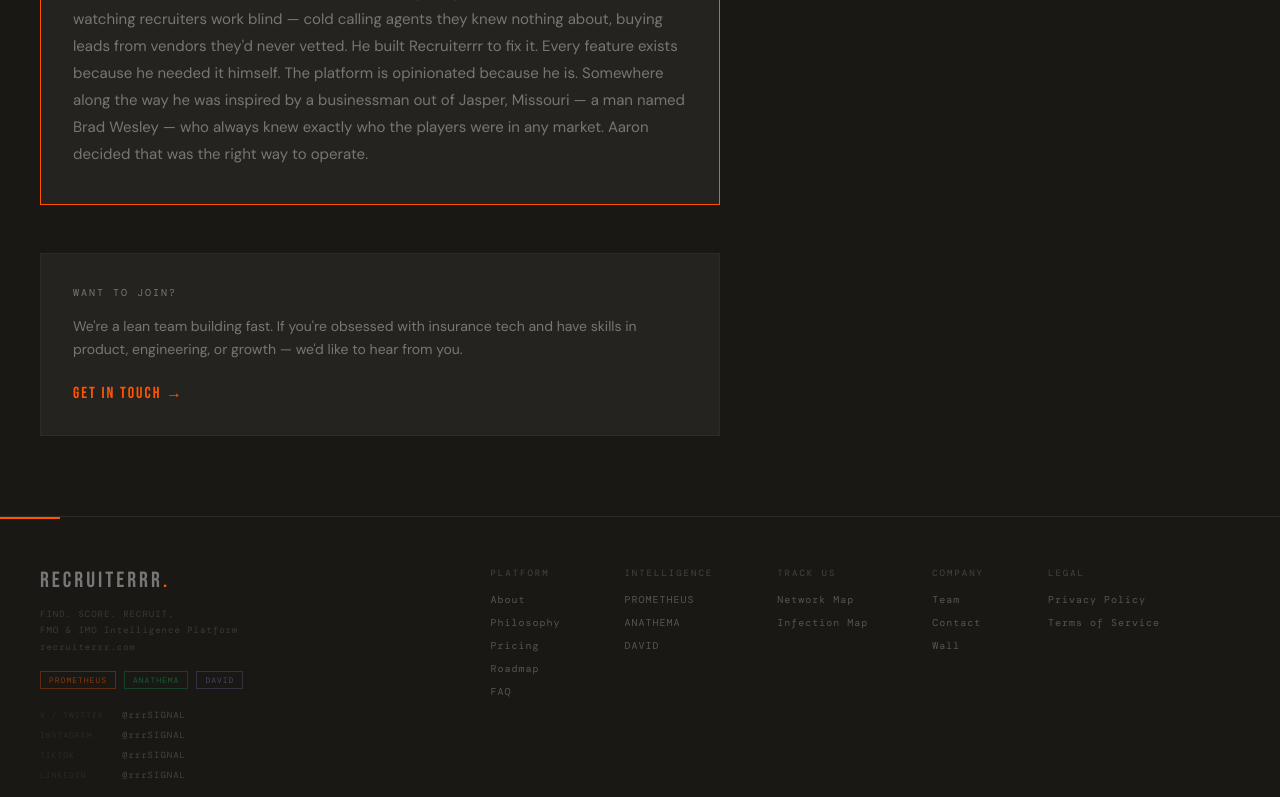
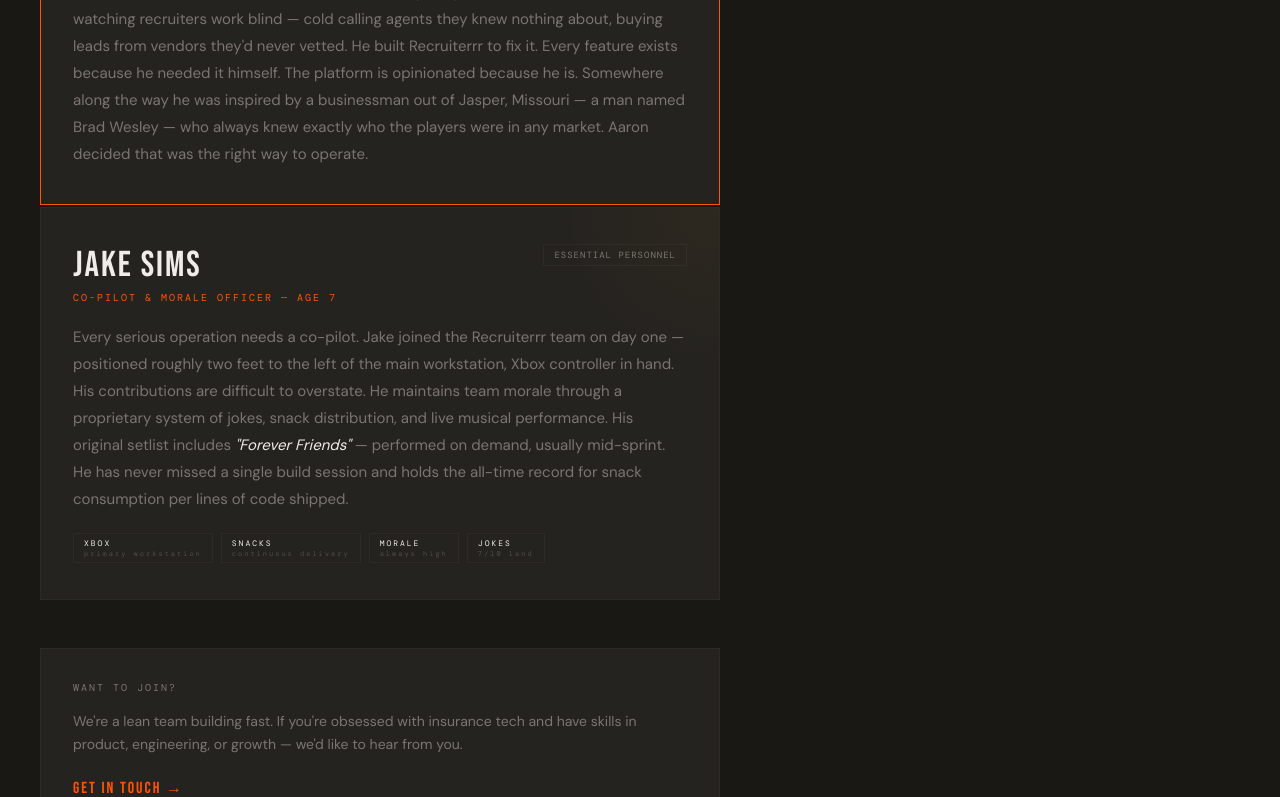
Before and after one commit to SavageTechnologies/recruiterrr, a Next.js app: page /team in a window 1280 px wide. Shown: the part 498-1295 px from the top of the page. Built offline with nearby package versions, Linux system fonts and the light colour scheme.

Commit message:
add jake to team page

```diff
--- a/app/team/page.tsx
+++ b/app/team/page.tsx
@@ -14,6 +14,8 @@
         </h1>
 
         <div style={{ display: 'flex', flexDirection: 'column', gap: 2, marginBottom: 48 }}>
+
+          {/* ── Aaron ── */}
           <div style={{ background: 'var(--card)', border: '1px solid var(--orange)', padding: '36px 32px' }}>
             <div style={{ display: 'flex', alignItems: 'flex-start', justifyContent: 'space-between', marginBottom: 20 }}>
               <div>
@@ -26,6 +28,53 @@
               Insurance distribution lifer turned builder. Aaron spent years inside the FMO world watching recruiters work blind — cold calling agents they knew nothing about, buying leads from vendors they'd never vetted. He built Recruiterrr to fix it. Every feature exists because he needed it himself. The platform is opinionated because he is. Somewhere along the way he was inspired by a businessman out of Jasper, Missouri — a man named Brad Wesley — who always knew exactly who the players were in any market. Aaron decided that was the right way to operate.
             </div>
           </div>
+
+          {/* ── Jake ── */}
+          <div style={{ background: 'var(--card)', border: '1px solid var(--border)', padding: '36px 32px', position: 'relative', overflow: 'hidden' }}>
+            {/* subtle background texture */}
+            <div style={{
+              position: 'absolute', top: 0, right: 0, width: 160, height: 160,
+              background: 'radial-gradient(circle at top right, rgba(255,179,0,0.04), transparent 70%)',
+              pointerEvents: 'none',
+            }} />
+
+            <div style={{ display: 'flex', alignItems: 'flex-start', justifyContent: 'space-between', marginBottom: 20 }}>
+              <div>
+                <div style={{ fontFamily: "'Bebas Neue', sans-serif", fontSize: 36, letterSpacing: 2, color: 'var(--white)', marginBottom: 4 }}>Jake Sims</div>
+                <div style={{ fontFamily: "'DM Mono', monospace", fontSize: 10, color: 'var(--orange)', letterSpacing: 2, textTransform: 'uppercase' }}>Co-Pilot & Morale Officer — Age 7</div>
+              </div>
+              <div style={{ fontFamily: "'DM Mono', monospace", fontSize: 9, padding: '4px 10px', border: '1px solid var(--border)', color: 'var(--muted)', letterSpacing: 1 }}>ESSENTIAL PERSONNEL</div>
+            </div>
+
+            <div style={{ fontSize: 15, color: 'var(--muted)', lineHeight: 1.8, marginBottom: 20 }}>
+              Every serious operation needs a co-pilot. Jake joined the Recruiterrr team on day one — positioned roughly two feet to the left of the main workstation, Xbox controller in hand. His contributions are difficult to overstate. He maintains team morale through a proprietary system of jokes, snack distribution, and live musical performance. His original setlist includes <em style={{ color: 'var(--white)' }}>"Forever Friends"</em> — performed on demand, usually mid-sprint. He has never missed a single build session and holds the all-time record for snack consumption per lines of code shipped.
+            </div>
+
+            <div style={{ display: 'flex', gap: 8, flexWrap: 'wrap' }}>
+              {[
+                { label: 'XBOX', note: 'primary workstation' },
+                { label: 'SNACKS', note: 'continuous delivery' },
+                { label: 'MORALE', note: 'always high' },
+                { label: 'JOKES', note: '7/10 land' },
+              ].map(({ label, note }) => (
+                <div key={label} style={{
+                  fontFamily: "'DM Mono', monospace",
+                  fontSize: 8,
+                  letterSpacing: 2,
+                  color: 'var(--muted)',
+                  border: '1px solid var(--border)',
+                  padding: '4px 10px',
+                  display: 'flex',
+                  flexDirection: 'column',
+                  gap: 1,
+                }}>
+                  <span style={{ color: 'var(--white)' }}>{label}</span>
+                  <span style={{ opacity: 0.5, fontSize: 7 }}>{note}</span>
+                </div>
+              ))}
+            </div>
+          </div>
+
         </div>
 
         <div style={{ padding: '32px', border: '1px solid var(--border)', background: 'var(--card)' }}>
```
